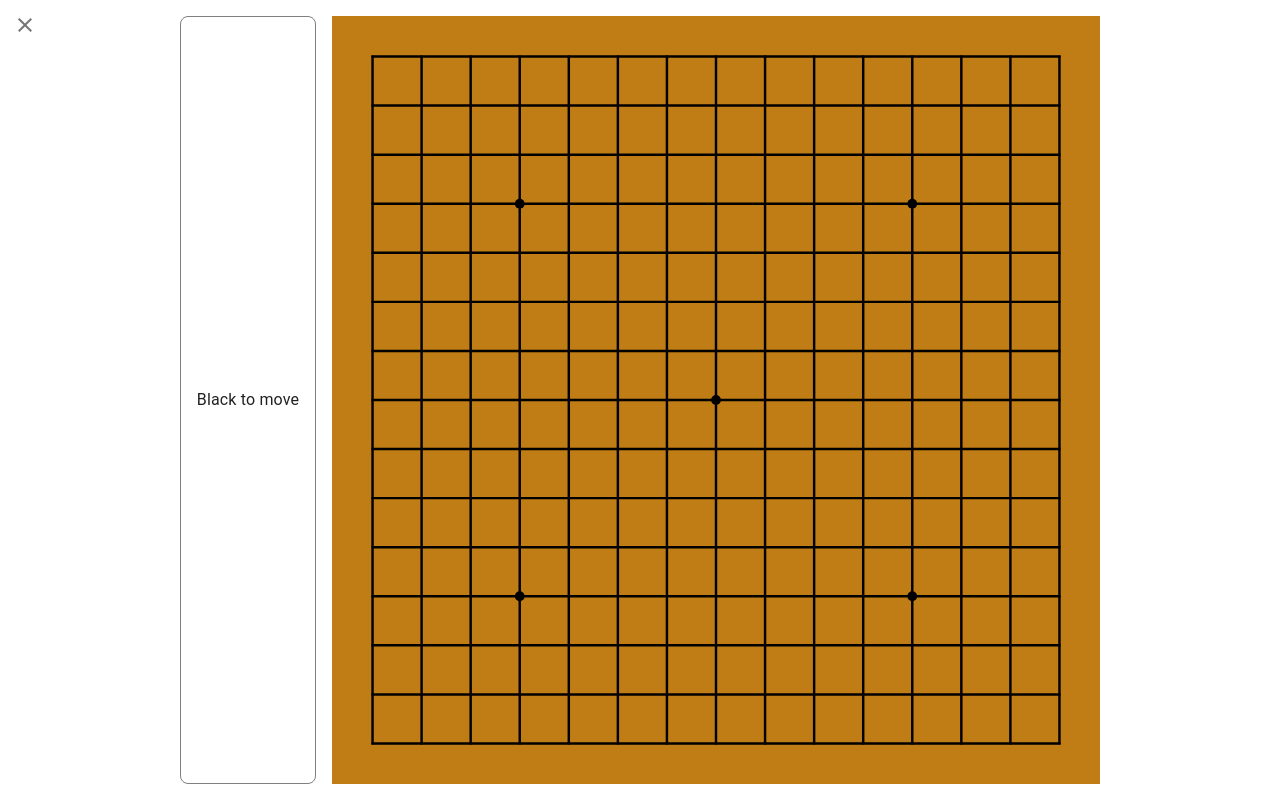
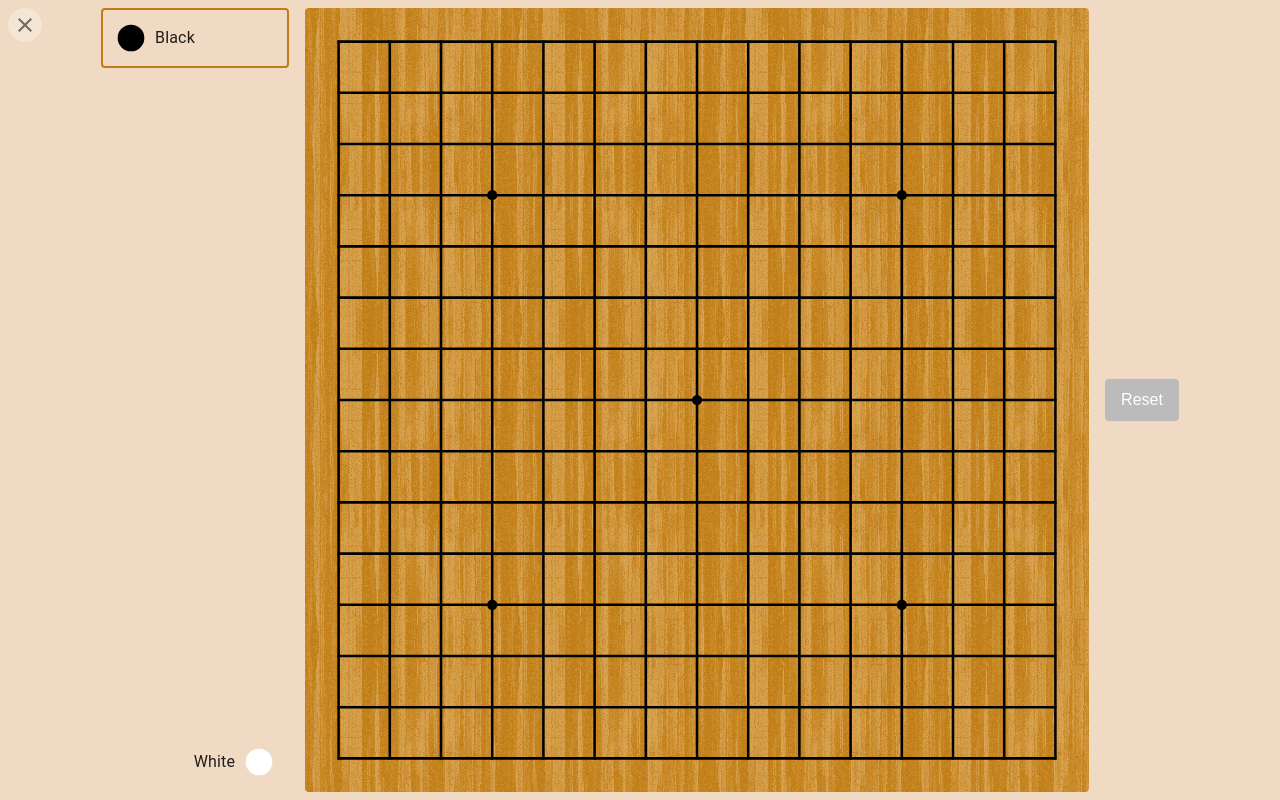
Before and after one commit to longern/ally-games, a React (Create React App) app: page / in a window 1280 px wide. Both pictures are taken after a click on the button "Gomoku". Built offline with nearby package versions, Linux system fonts and the light colour scheme.

Commit message:
Lobby menu

```diff
--- a/src/gomoku/game.ts
+++ b/src/gomoku/game.ts
@@ -34,14 +34,16 @@ function isVictory(
   return false;
 }
 
+const setup = () => ({
+  board: Array.from({ length: 19 }, () =>
+    Array.from({ length: 19 }, () => null as number | null)
+  ),
+  currentPlayer: 0,
+  winner: null as number | null,
+});
+
 export const gomoku = createGame({
-  setup: () => ({
-    board: Array.from({ length: 19 }, () =>
-      Array.from({ length: 19 }, () => null as number | null)
-    ),
-    currentPlayer: 0,
-    winner: null as number | null,
-  }),
+  setup,
 
   moves: {
     clickCell: ({ G, ctx, playerID }, [x, y]: [number, y: number]) => {
@@ -54,7 +56,11 @@ export const gomoku = createGame({
       if (G.board[y][x] !== null) return;
       G.board[y][x] = index;
       if (isVictory(G.board, index, [x, y])) G.winner = index;
-      G.currentPlayer = (G.currentPlayer + 1) % 2;
+      else G.currentPlayer = (G.currentPlayer + 1) % 2;
+    },
+
+    reset: ({ G }) => {
+      if (G.winner !== null) Object.assign(G, setup());
     },
   },
 });
--- a/src/gomoku/index.css
+++ b/src/gomoku/index.css
@@ -1,11 +1,26 @@
 .gomoku-container {
   width: 100%;
   height: 100%;
-  padding: 16px;
+  padding: 8px;
   display: flex;
   justify-content: center;
   align-items: center;
+  background-color: #f0dac3;
   gap: 16px;
+}
+
+.gomoku-container button {
+  padding: 12px 16px;
+  border: none;
+  border-radius: 4px;
+  background-color: #c07d15;
+  color: white;
+  font-size: 1rem;
+  cursor: pointer;
+}
+
+.gomoku-container button:disabled {
+  background-color: #bbb;
 }
 
 @media (orientation: portrait) {
@@ -15,10 +30,45 @@
 }
 
 .gomoku-info {
-  border: 1px solid gray;
-  border-radius: 8px;
-  padding: 16px;
   align-self: stretch;
+  display: flex;
+}
+
+@media (orientation: landscape) {
+  .gomoku-info {
+    flex-direction: column;
+  }
+}
+
+.gomoku-player {
+  flex-shrink: 0;
+  padding: 12px;
+  display: flex;
+  gap: 8px;
+  align-items: center;
+  border-radius: 4px;
+  min-width: 0;
+  border: 2px solid transparent;
+  transition: border-color 0.2s;
+}
+
+.gomoku-player.active {
+  border-color: #c07d15;
+}
+
+.gomoku-player-name {
+  width: 120px;
+  overflow: hidden;
+  text-wrap: nowrap;
+  text-overflow: ellipsis;
+}
+
+.gomoku-player-name.right {
+  text-align: right;
+}
+
+.gomoku-status {
+  flex-grow: 1;
   display: flex;
   justify-content: center;
   align-items: center;
@@ -29,7 +79,8 @@
   max-height: 100%;
   aspect-ratio: 1 / 1;
   object-fit: contain;
-  padding: 16px;
+  border-radius: 4px;
+  padding: 8px;
   background-color: #c07d15;
 }
 
--- a/src/gomoku/index.tsx
+++ b/src/gomoku/index.tsx
@@ -4,17 +4,46 @@ import { GameBoardProps } from "../Client";
 import { gomoku } from "./game";
 import "./index.css";
 
-function Board({ G, moves }: GameBoardProps<typeof gomoku>) {
+function Board({ G, ctx, moves }: GameBoardProps<typeof gomoku>) {
   return (
     <div className="gomoku-container">
       <div className="gomoku-info">
-        {G.winner !== null ? (
-          <div>{G.winner === 1 ? "White" : "Black"} wins!</div>
-        ) : (
-          <div>{G.currentPlayer === 1 ? "White" : "Black"} to move</div>
-        )}
+        <div
+          className={`gomoku-player ${G.currentPlayer === 0 ? "active" : ""}`}
+        >
+          <svg
+            width="32"
+            height="32"
+            viewBox="0 0 12 12"
+            xmlns="http://www.w3.org/2000/svg"
+          >
+            <circle cx="6" cy="6" r="5" fill="black" />
+          </svg>
+          <span className="gomoku-player-name">
+            {ctx.playerNames[ctx.playOrder[1]] ?? "Black"}
+          </span>
+        </div>
+        <div className="gomoku-status"></div>
+        <div
+          className={`gomoku-player ${G.currentPlayer === 1 ? "active" : ""}`}
+        >
+          <span className="gomoku-player-name right">
+            {ctx.playerNames[ctx.playOrder[1]] ?? "White"}
+          </span>
+          <svg
+            width="32"
+            height="32"
+            viewBox="0 0 12 12"
+            xmlns="http://www.w3.org/2000/svg"
+          >
+            <circle cx="6" cy="6" r="5" fill="white" />
+          </svg>
+        </div>
       </div>
-      <div className="gomoku-board">
+      <div
+        className="gomoku-board"
+        style={{ backgroundImage: `url("/gomoku/wood-pattern.png")` }}
+      >
         <svg
           viewBox="0 0 15 15"
           xmlns="http://www.w3.org/2000/svg"
@@ -78,6 +107,11 @@ function Board({ G, moves }: GameBoardProps<typeof gomoku>) {
           )}
         </svg>
       </div>
+      <div className="gomoku-actions">
+        <button disabled={G.winner === null} onClick={() => moves.reset()}>
+          Reset
+        </button>
+      </div>
     </div>
   );
 }
--- a/src/home/Lobby.tsx
+++ b/src/home/Lobby.tsx
@@ -1,3 +1,11 @@
+import {
+  Add as AddIcon,
+  CheckCircle as CheckCircleIcon,
+  ContentCopy as ContentCopyIcon,
+  Menu as MenuIcon,
+  NavigateBefore as NavigateBeforeIcon,
+  Share as ShareIcon,
+} from "@mui/icons-material";
 import {
   Avatar,
   Badge,
@@ -8,23 +16,19 @@ import {
   DialogContent,
   Grid,
   IconButton,
+  Menu,
+  MenuItem,
   Stack,
   Toolbar,
   Typography,
 } from "@mui/material";
 import React, { useEffect } from "react";
 
+import { setLobbyState } from "../app/lobby";
 import { leaveLobby, setReady } from "../app/middlewares/lobby";
 import { useAppDispatch, useAppSelector } from "../app/store";
-import {
-  Add as AddIcon,
-  CheckCircle as CheckCircleIcon,
-  ContentCopy as ContentCopyIcon,
-  Menu as MenuIcon,
-  NavigateBefore as NavigateBeforeIcon,
-  Share as ShareIcon,
-} from "@mui/icons-material";
-import { setLobbyState } from "../app/lobby";
+import DialogToolbar from "./DialogToolbar";
+import { GameGrid, useGameList } from "./useGameList";
 
 function QRCode({ value }: { value: string }) {
   return (
@@ -39,8 +43,39 @@ function QRCode({ value }: { value: string }) {
   );
 }
 
+function ChooseGameDialog({
+  open,
+  onClose,
+}: {
+  open: boolean;
+  onClose: () => void;
+}) {
+  const games = useGameList();
+  const game = useAppSelector((state) => state.lobby.state.game);
+
+  const dispatch = useAppDispatch();
+
+  return (
+    <Dialog open={open} fullScreen>
+      <DialogToolbar onClose={onClose} title="Choose Game" />
+      <DialogContent>
+        <GameGrid
+          games={games}
+          selected={game}
+          onClick={(game) => {
+            dispatch(setLobbyState({ state: { game } }));
+            onClose();
+          }}
+        ></GameGrid>
+      </DialogContent>
+    </Dialog>
+  );
+}
+
 function Lobby() {
   const [showInvite, setShowInvite] = React.useState(false);
+  const [showChooseGame, setShowChooseGame] = React.useState(false);
+  const [anchorEl, setAnchorEl] = React.useState<null | HTMLElement>(null);
   const lobby = useAppSelector((state) => state.lobby.state);
   const playerID = useAppSelector((state) => state.lobby.playerID);
   const dispatch = useAppDispatch();
@@ -100,18 +135,41 @@ function Lobby() {
               alignItems: "center",
             }}
           >
-            <IconButton aria-label="Menu" size="large">
+            <IconButton
+              aria-label="Menu"
+              size="large"
+              onClick={(e) => setAnchorEl(e.currentTarget)}
+            >
               <MenuIcon />
             </IconButton>
+            <Menu
+              anchorEl={anchorEl}
+              open={Boolean(anchorEl)}
+              onClose={() => setAnchorEl(null)}
+            >
+              <MenuItem
+                onClick={() => {
+                  setShowChooseGame(true);
+                  setAnchorEl(null);
+                }}
+              >
+                Choose Game
+              </MenuItem>
+              <MenuItem>Rule</MenuItem>
+            </Menu>
           </Box>
         </Toolbar>
+        <ChooseGameDialog
+          open={showChooseGame}
+          onClose={() => setShowChooseGame(false)}
+        />
       </Container>
       <Container maxWidth="md" sx={{ height: "100%", padding: 2 }}>
-        <Stack spacing={2} sx={{ width: "100%", height: "100%" }}>
-          <Box sx={{ flexGrow: 1 }}>
+        <Stack sx={{ width: "100%", height: "100%" }}>
+          <Box sx={{ flexGrow: 1, display: "flex", alignItems: "center" }}>
             <Grid container>
               {Object.entries(lobby.players).map(([id, player]) => (
-                <Grid item key={id} xs={4} md={2} sx={{ padding: 2 }}>
+                <Grid item key={id} xs={4} md={3} sx={{ paddingY: 4 }}>
                   <Stack spacing={1} sx={{ alignItems: "center" }}>
                     <Badge
                       badgeContent={
@@ -127,7 +185,7 @@ function Lobby() {
               {Array.from({
                 length: 6 - Object.keys(lobby.players).length,
               }).map((_, i) => (
-                <Grid item key={i} xs={4} md={2} sx={{ padding: 2 }}>
+                <Grid item key={i} xs={4} md={3} sx={{ paddingY: 4 }}>
                   <Stack spacing={1} sx={{ alignItems: "center" }}>
                     <Avatar>
                       <AddIcon />
@@ -138,7 +196,16 @@ function Lobby() {
               ))}
             </Grid>
           </Box>
-          <Stack direction="row" spacing={2} sx={{ justifyContent: "center" }}>
+          <Stack
+            direction="row"
+            spacing={2}
+            sx={{
+              width: "100%",
+              maxWidth: (theme) => theme.breakpoints.values.sm,
+              alignSelf: "center",
+              "& > *": { flexGrow: 1 },
+            }}
+          >
             <Button
               variant="outlined"
               size="large"
--- /dev/null
+++ b/src/home/useGameList.tsx
@@ -0,0 +1,61 @@
+import React, { useEffect, useState } from "react";
+import { Card, CardActionArea, CardContent, Grid } from "@mui/material";
+
+import { lazyGameComponents } from "./router";
+
+const gameListCache = {
+  current: null as null | { name: string; pathname: string }[],
+};
+
+export function useGameList() {
+  const [games, setGames] = useState<{ name: string; pathname: string }[]>([]);
+
+  useEffect(() => {
+    if (gameListCache.current) {
+      setGames(gameListCache.current);
+      return;
+    }
+
+    Promise.allSettled(
+      Object.keys(lazyGameComponents).map((gamePath) =>
+        fetch(`${gamePath}/manifest.json`).then(
+          async (res) => [gamePath, await res.json()] as const
+        )
+      )
+    ).then((responses) => {
+      const games = responses.flatMap((response) => {
+        if (response.status === "rejected") return [];
+        const [gamePath, manifest] = response.value;
+        return { ...manifest, pathname: gamePath.replace(/^\//, "") };
+      });
+      gameListCache.current = games;
+      setGames(games);
+    });
+  }, []);
+
+  return games;
+}
+
+export function GameGrid({
+  games,
+  selected,
+  onClick,
+}: {
+  games: { name: string; pathname: string }[];
+  selected?: string;
+  onClick?: (pathname: string) => void;
+}) {
+  return (
+    <Grid container spacing={3}>
+      {games.map((game) => (
+        <Grid item key={game.name} xs={6} md={4}>
+          <Card elevation={game.pathname === selected ? 8 : 1}>
+            <CardActionArea onClick={() => onClick(game.pathname)}>
+              <CardContent>{game.name}</CardContent>
+            </CardActionArea>
+          </Card>
+        </Grid>
+      ))}
+    </Grid>
+  );
+}
```
Also changed, not shown: src/home/Home.tsx (+8 -60 lines), public/gomoku/wood-pattern.png (added).
